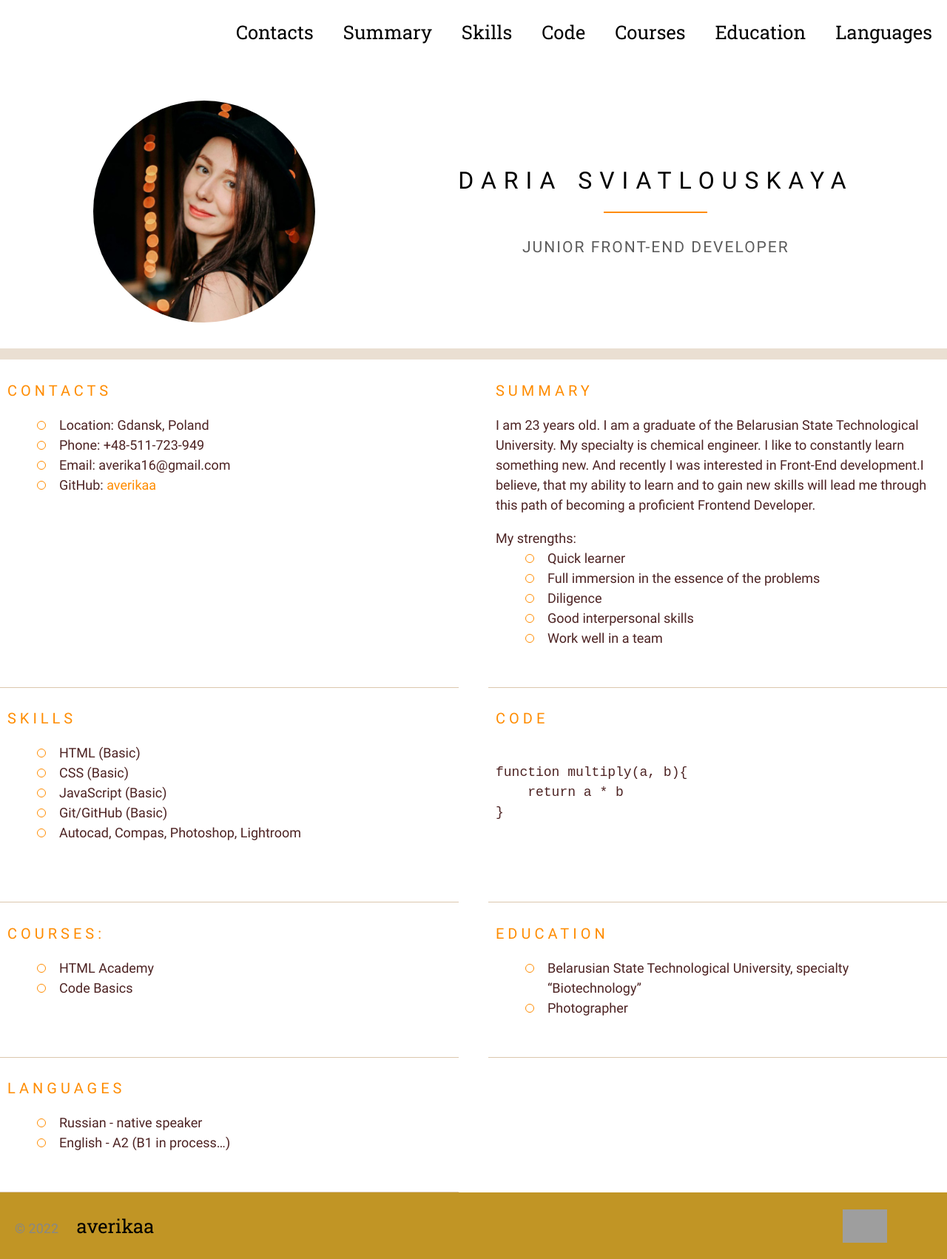
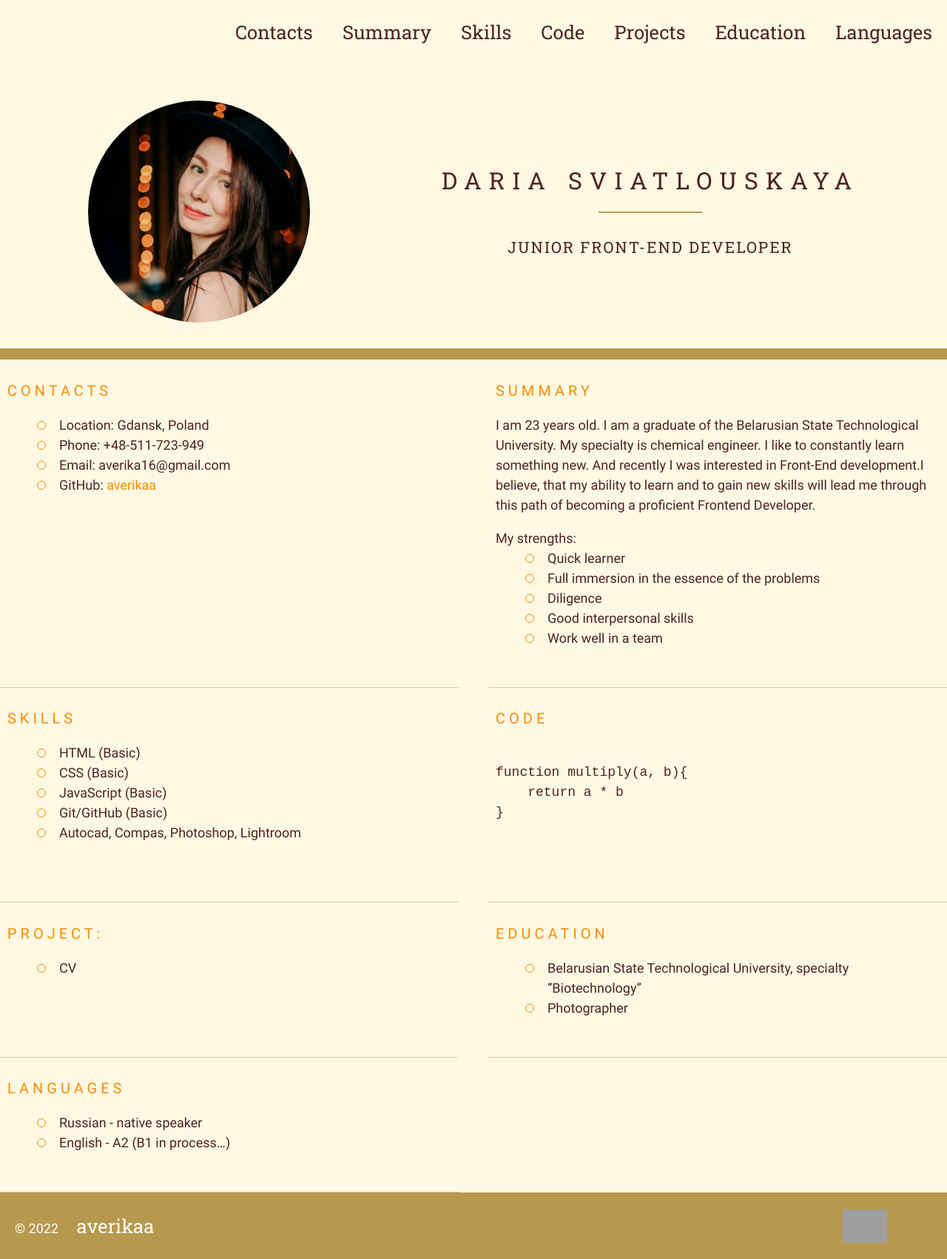
Before and after one commit to averikaa/rsschool-cv, a plain HTML site: page index.html in a window 1280 px wide. Shown: the whole page at 74% size. Drawn offline with Linux system fonts and the light colour scheme; grey boxes are pictures that could not be loaded.

Commit message:
refactor: updated markup and styles

```diff
--- a/index.html
+++ b/index.html
@@ -17,7 +17,7 @@
                 <li class="nav-item"><a href="#summary" class="nav-link">Summary</a></li>
                 <li class="nav-item"><a href="#skills" class="nav-link">Skills</a></li>
                 <li class="nav-item"><a href="#code" class="nav-link">Code</a></li>
-                <li class="nav-item"><a href="#courses" class="nav-link">Courses</a></li>
+                <li class="nav-item"><a href="#projects" class="nav-link">Projects</a></li>
                 <li class="nav-item"><a href="#education" class="nav-link">Education</a></li>
                 <li class="nav-item"><a href="#languages" class="nav-link">Languages</a></li>
             </ul>
@@ -75,11 +75,10 @@ function multiply(a, b){
             </code>
         </pre>
       </section>
-      <section class="section" id="courses">
-        <h2 class="section-title">Courses:</h2>
+      <section class="section" id="projects">
+        <h2 class="section-title">Project:</h2>
         <ul>
-          <li class="list-element">HTML Academy</li>
-          <li class="list-element">Code Basics</li>
+          <li class="list-element"><a class="link-fix" href="https://averikaa.github.io/rsschool-cv/">CV</a></li>
       </ul>
       </section>
       <section class="section" id="education">
--- a/style.css
+++ b/style.css
@@ -25,7 +25,7 @@
     flex-direction: column;
     justify-content: space-between;
 
-    background-color: white;
+    background-color: rgba(255, 249, 224, 0.859);
     font-family: 'Roboto', sans-serif;
     font-size: 18px;
     font-weight: 400;
@@ -51,7 +51,7 @@ ul {
     text-decoration: none;
     font-family: RobotoSlab;
     font-size: 2vw;
-    color: black;
+    color: #4d2323;
     transition: .3s;
   }
   .nav-link:hover {
@@ -70,7 +70,7 @@ ul {
     justify-content: space-around;
     width: 100%;
     padding: 50px 30px 35px;
-    border-bottom: 15px solid #eadfd2;
+    border-bottom: 15px solid rgba(153, 115, 18, 0.715);
 }
   .h1-fix {
     font-size: 2rem;
@@ -91,8 +91,9 @@ ul {
     position: relative;
     padding: 0;
     margin-bottom: 20px;
-    color: #000;
+    color: #4d2323;
     font-size: 32px;
+    font-family: RobotoSlab;
     font-weight: 300;
     letter-spacing: 10px;
     line-height: 50px;
@@ -106,11 +107,12 @@ ul {
     margin-left: -70px;
     width: 140px;
     height: 2px;
-    background-color: darkorange;
+    background-color: rgba(153, 115, 18, 0.715);
 }
   .subtitle {
     margin-top: 20px;
-    color: #5c5c5c;
+    color: #4d2323;
+    font-family: RobotoSlab;
     line-height: 50px;
     font-weight: 300;
     letter-spacing: 2px;
@@ -128,9 +130,17 @@ ul {
     color: darkorange;
     transition: color 0.5s;
   }
+  .link-fix{
+    text-decoration: none;
+    color: #4d2323;
+    transition: color 0.5s;
+  }
+  .link-fix:hover {
+    color:darkorange;
+  }
 
   .link:hover {
-    color: #5d7260;
+    color: #4d2323;
   }
   .avatar {
     width: 300px;
@@ -161,11 +171,14 @@ ul {
     justify-content: space-between;
     align-items: center;
     margin: 0 auto;
-    color: rgb(135, 135, 135);
+    color: white;
 }
 .footer {
-  background-color: rgba(191, 145, 28, 0.956);
+  background-color: rgba(153, 115, 18, 0.715);
   padding: 20px;
+}
+.github {
+  color: white ;
 }
 .rss {
   width: 121px;
@@ -183,8 +196,8 @@ ul {
       flex-direction: column;
     }
     .nav-link {
-      padding: 5px 10px;
+      padding: 5px 5px;
       line-height: 20px;
-      font-size: 2.5vw;
+      font-size: 3vw;
     }
   }
```
